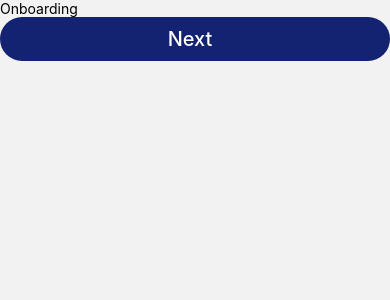
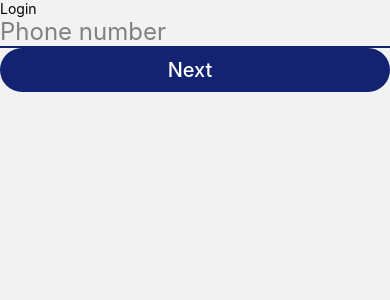
Before and after one commit to Desmond51/wakaFine, a React Native app: screen /Auth in a window 390 px wide. Shown: the top 300 px of the page. Built offline with nearby package versions, Linux system fonts and the light colour scheme.

Commit message:
working on login screen

```diff
--- a/package.json
+++ b/package.json
@@ -14,11 +14,15 @@
     "@react-navigation/native": "^6.1.6",
     "@react-navigation/stack": "^6.3.16",
     "@types/react-native-vector-icons": "^6.4.13",
+    "babel-preset-react-native": "2.1.0",
     "react": "18.2.0",
     "react-native": "0.71.8",
     "react-native-confirmation-code-field": "^7.3.1",
+    "react-native-gesture-handler": "^2.10.1",
     "react-native-otp-inputs": "^7.4.0",
     "react-native-phone-number-input": "^2.1.0",
+    "react-native-safe-area-context": "^4.5.3",
+    "react-native-screens": "^3.20.0",
     "react-native-vector-icons": "^9.2.0"
   },
   "devDependencies": {
--- a/src/navigation/auth.navigator.tsx
+++ b/src/navigation/auth.navigator.tsx
@@ -6,7 +6,7 @@ const AuthStack = createStackNavigator();
 const AuthNavigator = () => {
   return (
     <AuthStack.Navigator
-      initialRouteName="Onboarding"
+      initialRouteName="Login"
       screenOptions={{headerShown: false}}>
       <AuthStack.Screen name="Onboarding" component={Onboarding} />
       <AuthStack.Screen name="Signup" component={SignUp} />
--- a/src/navigation/index.tsx
+++ b/src/navigation/index.tsx
@@ -11,10 +11,10 @@ const RootNavigator = () => {
   return (
     <NavigationContainer>
       <RootStack.Navigator
-        initialRouteName="Splash"
+        initialRouteName="Auth"
         screenOptions={{headerShown: false}}>
+        <RootStack.Screen name="Auth" component={AuthNavigator} />
         <RootStack.Screen name="Splash" component={Splash} />
-        <RootStack.Screen name="Auth" component={AuthNavigator} />
         <RootStack.Screen name="Main" component={MainNavigator} />
       </RootStack.Navigator>
     </NavigationContainer>
--- a/src/screens/Auth/login.screen.tsx
+++ b/src/screens/Auth/login.screen.tsx
@@ -1,6 +1,7 @@
 import {View, Text} from 'react-native';
 import React, {useState} from 'react';
 import {Button, ButtonType, IconName, Input} from '../../components';
+
 
 type Props = {
   navigation: any;
```
Also changed, not shown: App.tsx (+0 -7 lines), 4 other files (tests, documents, lock files or other folders).
